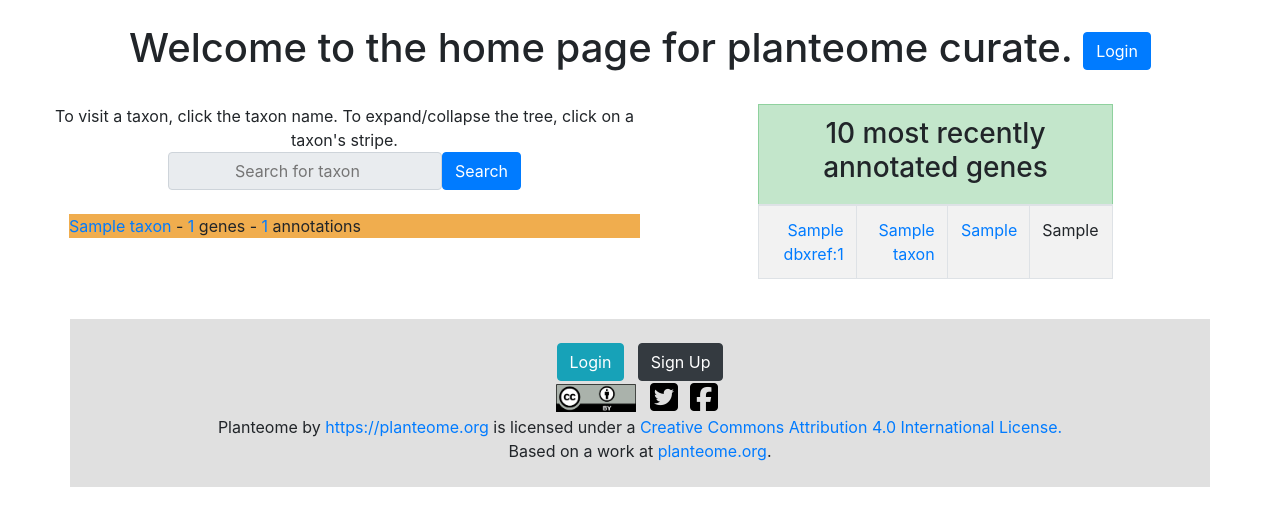
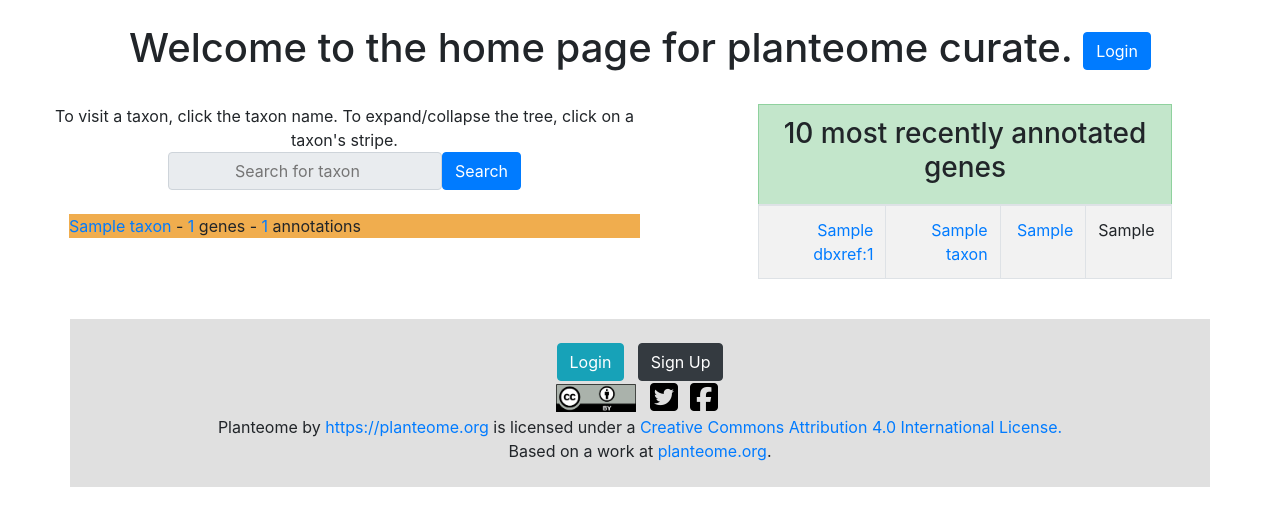
Before and after one commit to Planteome/django_curate, a Django app: page / in a window 1280 px wide. Shown: the part 150-676 px from the top of the page. Run offline with Django 3.2, Linux system fonts and the light colour scheme; tables that the repository leaves empty hold one stand-in row (values such as "Sample post"); parts of the project's set-up code (start-up, migrations or seed data) failed here and were passed over; some libraries are stand-ins or nearby versions.

Commit message:
Widen the "latest annotations" table a bit

```diff
--- a/templates/home.html
+++ b/templates/home.html
@@ -19,7 +19,7 @@
             {% endblock taxon_display %}
         </div>
         <div id="home_padding" style="alignment: center; width: 10%;"></div>
-        <div id="latest_genes_display" style="alignment: right; width: 30%; text-align: right">
+        <div id="latest_genes_display" style="alignment: right; width: 35%; text-align: right">
             {% block latest_genes_display %}
                 {% include 'latest_genes_display/latest_genes_display.html' with latest_annotations=latest_annotations %}
             {% endblock latest_genes_display %}
```
